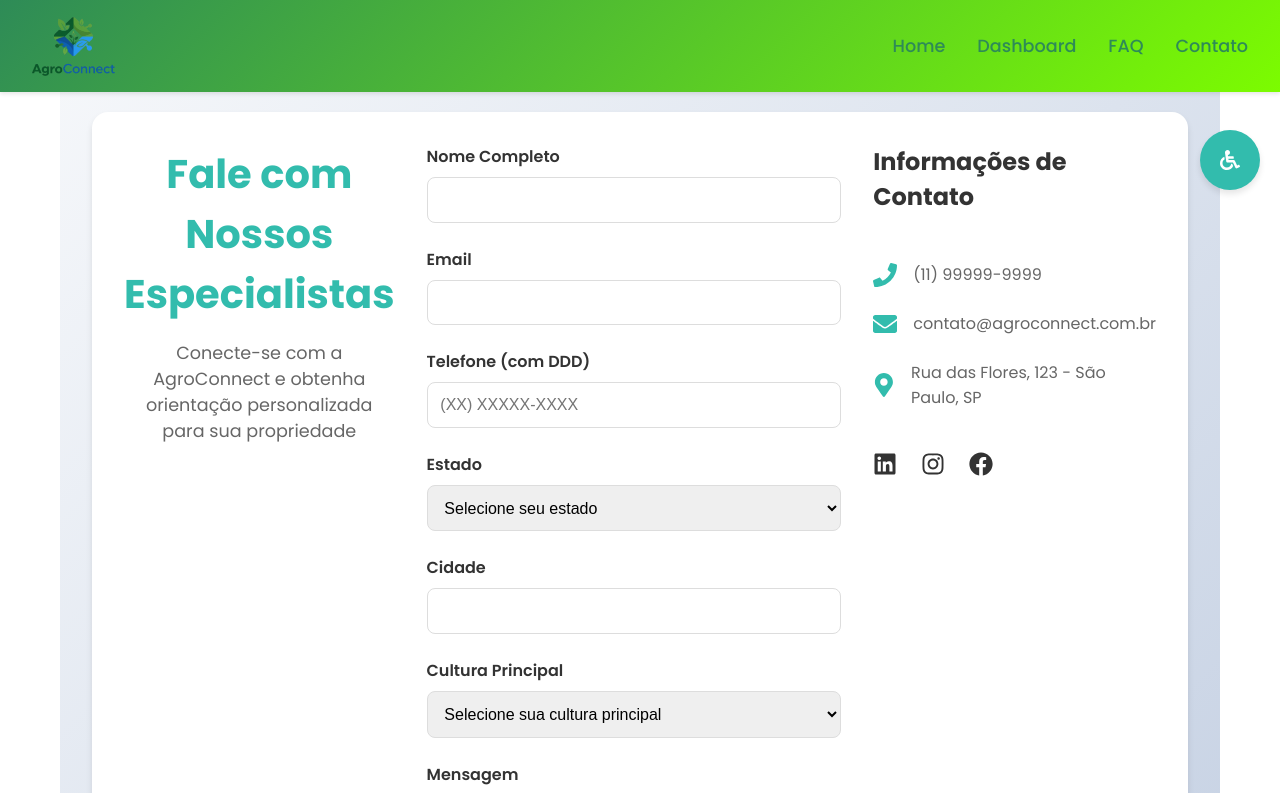
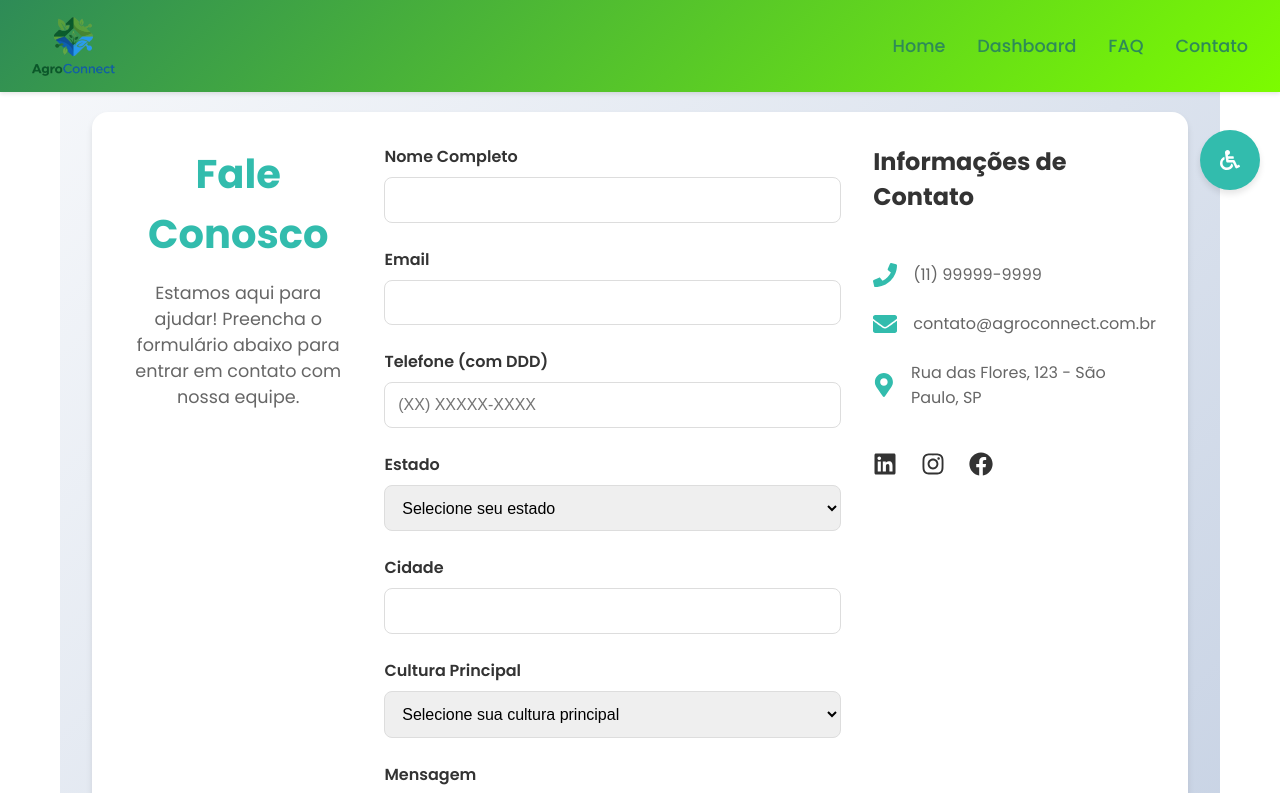
Before and after one commit to viniciusmoraesz/AgroConnect, a React (Vite) app: page /contato in a window 1280 px wide. Shown: the top 793 px of the page. Built offline with nearby package versions, Linux system fonts and the light colour scheme.

Commit message:
Last Commit

```diff
--- a/src/Components/ContactPage.jsx
+++ b/src/Components/ContactPage.jsx
@@ -37,8 +37,8 @@ const ContactPage = () => {
     <ContactContainer>
       <ContactContent>
         <TitleSection>
-          <h1>Fale com Nossos Especialistas</h1>
-          <p>Conecte-se com a AgroConnect e obtenha orientação personalizada para sua propriedade</p>
+          <h1>Fale Conosco</h1>
+          <p>Estamos aqui para ajudar! Preencha o formulário abaixo para entrar em contato com nossa equipe.</p>
         </TitleSection>
 
         <FormSection>
```
